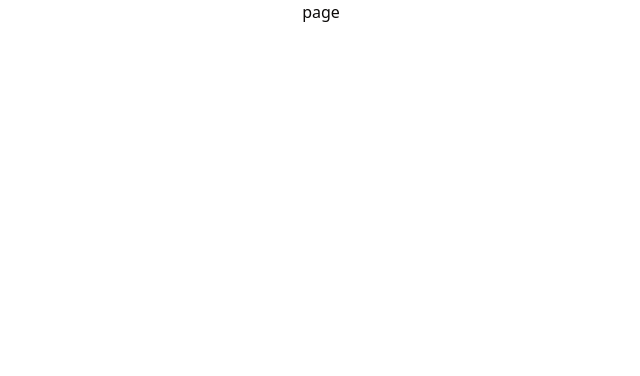
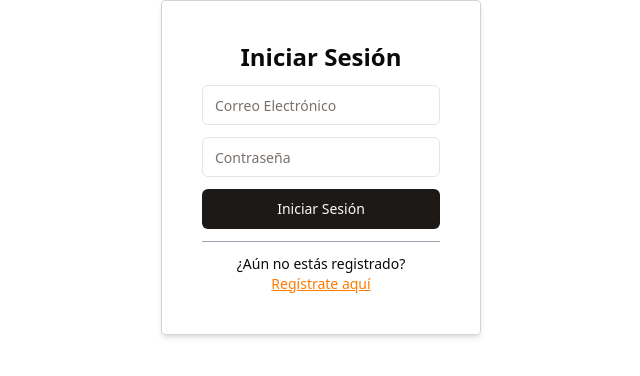
Before and after one commit to fxckcode/new_niara, a Next.js app: page /auth/login in a window 1280 px wide. Shown: the top 376 px of the page, without its empty margins (319-959 px from the left). Built offline with nearby package versions, Linux system fonts and the light colour scheme.

Commit message:
add beta login

```diff
--- a/package.json
+++ b/package.json
@@ -11,6 +11,8 @@
     "build-storybook": "storybook build"
   },
   "dependencies": {
+    "@radix-ui/react-slot": "^1.1.0",
+    "axios": "^1.7.7",
     "class-variance-authority": "^0.7.0",
     "clsx": "^2.1.0",
     "lucide-react": "^0.372.0",
--- /dev/null
+++ b/src/app/auth/login/login.services.ts
@@ -0,0 +1,8 @@
+import axiosClient from "@/lib/axios"
+
+export const login = async (email: string, password: string) => {
+    await axiosClient.post('/login', { email, password }).then((response) => {
+        console.log(response.data);
+
+    })
+}
--- a/src/app/auth/login/page.tsx
+++ b/src/app/auth/login/page.tsx
@@ -1,9 +1,70 @@
-import React from 'react'
+'use client';
 
-function page() {
-  return (
-    <div>page</div>
-  )
+import { useState } from 'react';
+import { login } from './login.services';
+import { Input } from '@/components/ui/input';
+import { Button } from '@/components/ui/button';
+
+function LoginPage() {
+    const [email, setEmail] = useState('');
+    const [password, setPassword] = useState('');
+    const validateForm = () => {
+        let isValid = true;
+        const newErrors = { email: '' };
+
+        if (!email) {
+            newErrors.email = 'El correo electrónico es requerido';
+            isValid = false;
+        } else if (!/\S+@\S+\.\S+/.test(email)) {
+            newErrors.email = 'El correo electrónico no es válido';
+            isValid = false;
+        } else {
+            newErrors.email = '';
+        }
+
+        return isValid;
+    };
+
+    const handleSubmit = async (e: React.FormEvent) => {
+        e.preventDefault();
+        if (validateForm()) {
+            await login(email, password);
+        }
+    };
+
+    return (
+        <div className="p-10 lg:w-1/4 rounded shadow-md border border-gray-300">
+            <form onSubmit={handleSubmit} className="flex flex-col gap-3">
+                <h2 className="text-center font-semibold text-2xl">Iniciar Sesión</h2>
+                <Input
+                    type="text"
+                    placeholder="Correo Electrónico"
+                    value={email}
+                    onChange={(e) => {
+                        setEmail(e.target.value);
+                        validateForm();
+                    }}
+                />
+                <Input
+                    type="password"
+                    placeholder="Contraseña"
+                    value={password}
+                    onChange={(e) => {
+                        setPassword(e.target.value);
+                        validateForm();
+                    }}
+                />
+                <Button>Iniciar Sesión</Button>
+                <span className="w-full h-[0.5px] bg-gray-400 rounded"></span>
+                <p className="text-sm text-center">
+                    ¿Aún no estás registrado?{' '}
+                    <a href="/auth/signup" className="text-[#FF7A00] underline">
+                        Regístrate aquí
+                    </a>
+                </p>
+            </form>
+        </div>
+    );
 }
 
-export default page
+export default LoginPage;
--- /dev/null
+++ b/src/components/ui/button.tsx
@@ -0,0 +1,56 @@
+import * as React from "react"
+import { Slot } from "@radix-ui/react-slot"
+import { cva, type VariantProps } from "class-variance-authority"
+
+import { cn } from "@/lib/utils"
+
+const buttonVariants = cva(
+  "inline-flex items-center justify-center whitespace-nowrap rounded-md text-sm font-medium ring-offset-background transition-colors focus-visible:outline-none focus-visible:ring-2 focus-visible:ring-ring focus-visible:ring-offset-2 disabled:pointer-events-none disabled:opacity-50",
+  {
+    variants: {
+      variant: {
+        default: "bg-primary text-primary-foreground hover:bg-primary/90",
+        destructive:
+          "bg-destructive text-destructive-foreground hover:bg-destructive/90",
+        outline:
+          "border border-input bg-background hover:bg-accent hover:text-accent-foreground",
+        secondary:
+          "bg-secondary text-secondary-foreground hover:bg-secondary/80",
+        ghost: "hover:bg-accent hover:text-accent-foreground",
+        link: "text-primary underline-offset-4 hover:underline",
+      },
+      size: {
+        default: "h-10 px-4 py-2",
+        sm: "h-9 rounded-md px-3",
+        lg: "h-11 rounded-md px-8",
+        icon: "h-10 w-10",
+      },
+    },
+    defaultVariants: {
+      variant: "default",
+      size: "default",
+    },
+  }
+)
+
+export interface ButtonProps
+  extends React.ButtonHTMLAttributes<HTMLButtonElement>,
+    VariantProps<typeof buttonVariants> {
+  asChild?: boolean
+}
+
+const Button = React.forwardRef<HTMLButtonElement, ButtonProps>(
+  ({ className, variant, size, asChild = false, ...props }, ref) => {
+    const Comp = asChild ? Slot : "button"
+    return (
+      <Comp
+        className={cn(buttonVariants({ variant, size, className }))}
+        ref={ref}
+        {...props}
+      />
+    )
+  }
+)
+Button.displayName = "Button"
+
+export { Button, buttonVariants }
--- /dev/null
+++ b/src/components/ui/input.tsx
@@ -0,0 +1,25 @@
+import * as React from "react"
+
+import { cn } from "@/lib/utils"
+
+export interface InputProps
+  extends React.InputHTMLAttributes<HTMLInputElement> {}
+
+const Input = React.forwardRef<HTMLInputElement, InputProps>(
+  ({ className, type, ...props }, ref) => {
+    return (
+      <input
+        type={type}
+        className={cn(
+          "flex h-10 w-full rounded-md border border-input bg-background px-3 py-2 text-sm ring-offset-background file:border-0 file:bg-transparent file:text-sm file:font-medium file:text-foreground placeholder:text-muted-foreground focus-visible:outline-none focus-visible:ring-2 focus-visible:ring-ring focus-visible:ring-offset-2 disabled:cursor-not-allowed disabled:opacity-50",
+          className
+        )}
+        ref={ref}
+        {...props}
+      />
+    )
+  }
+)
+Input.displayName = "Input"
+
+export { Input }
--- /dev/null
+++ b/src/lib/axios.ts
@@ -0,0 +1,20 @@
+import axios from "axios";
+
+const axiosClient = axios.create({
+  baseURL: "https://api.niara.io",
+  withCredentials: true,
+});
+
+axiosClient.interceptors.response.use(
+  (response) => {
+    return response;
+  },
+  (error) => {
+    if (error.response && error.response.status === 401) {
+      window.location.href = "/auth/login";
+    }
+    return Promise.reject(error);
+  }
+);
+
+export default axiosClient;
```
Also changed, not shown: 2 other files (tests, documents, lock files or other folders).
